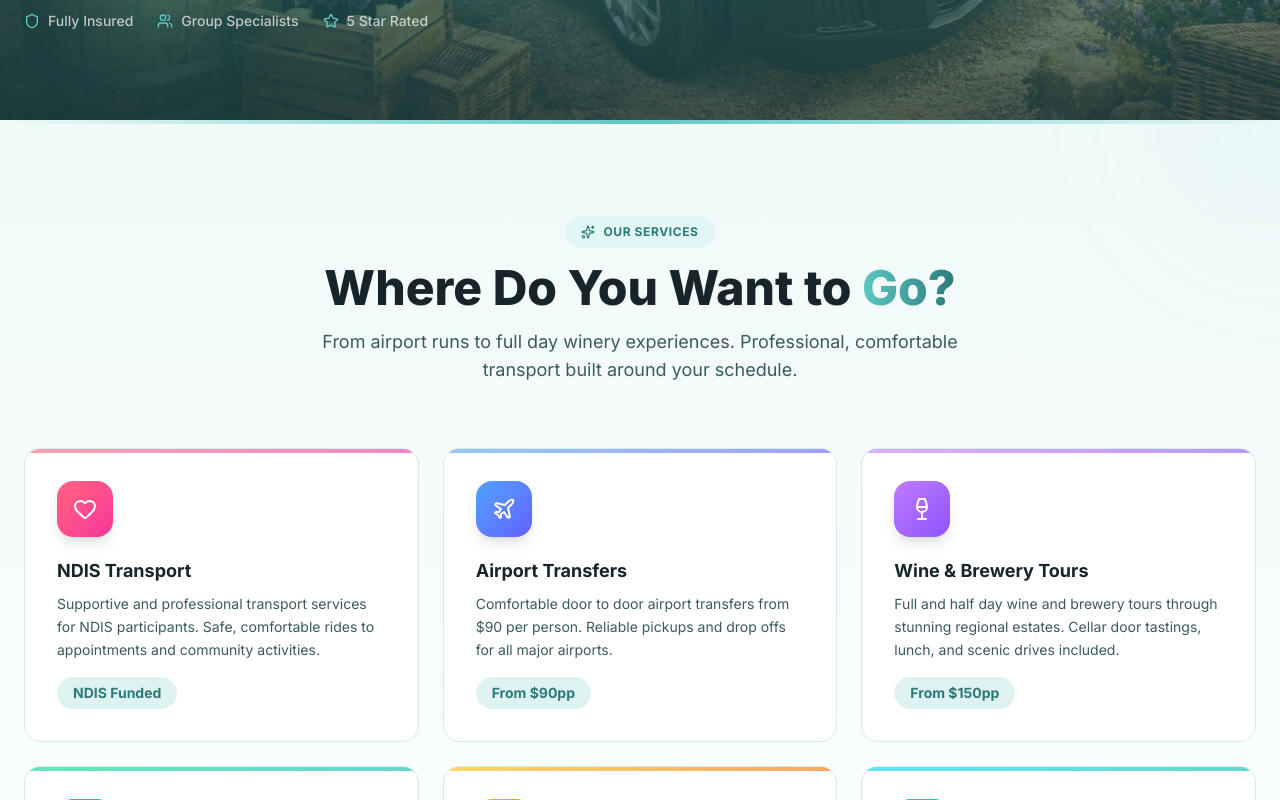
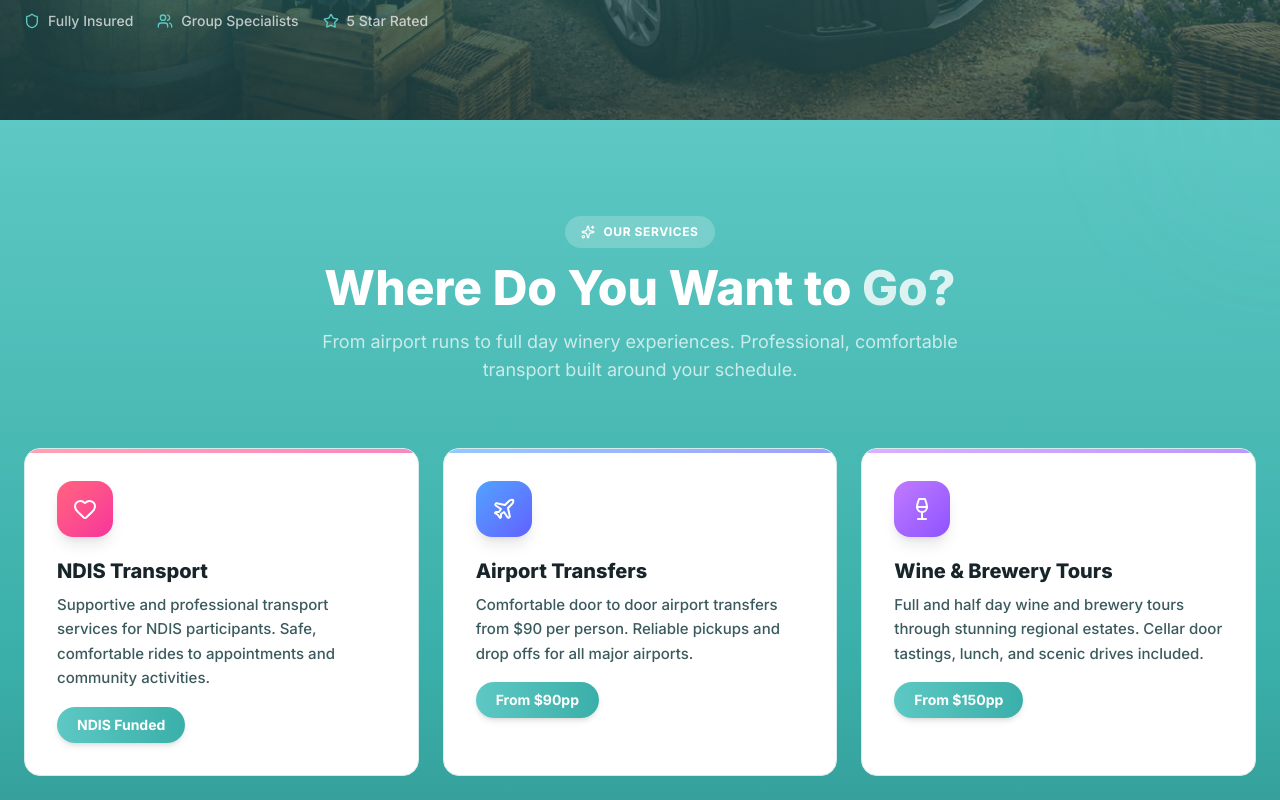
Before and after one commit to rileykenn/inclusive-transport-proposal, a Next.js app: page / in a window 1280 px wide. Shown: the part 680-1480 px from the top of the page. Built offline with nearby package versions, Linux system fonts and the light colour scheme.

Commit message:
Services section: bright teal background, bolder card text, gradient price badges

```diff
--- a/src/app/page.tsx
+++ b/src/app/page.tsx
@@ -456,7 +456,7 @@ function Services() {
     return (
         <AnimatedSection
             id="services"
-            className="py-24 px-6 bg-gradient-to-b from-[var(--color-surface-alt)] to-white relative overflow-hidden"
+            className="py-24 px-6 bg-gradient-to-b from-[var(--color-primary)] via-[var(--color-primary-dark)] to-[var(--color-primary-deeper)] relative overflow-hidden"
         >
             {/* Background decoration */}
             <div className="absolute top-0 left-0 w-full h-1 bg-gradient-to-r from-transparent via-[var(--color-primary)] to-transparent" />
@@ -465,17 +465,17 @@ function Services() {
 
             <div className="max-w-7xl mx-auto relative">
                 <motion.div variants={fadeUp} className="text-center mb-16">
-                    <div className="inline-flex items-center gap-2 bg-[var(--color-primary)]/10 text-[var(--color-primary-deeper)] px-4 py-2 rounded-full text-xs font-bold uppercase tracking-wider mb-4">
+                    <div className="inline-flex items-center gap-2 bg-white/20 text-white px-4 py-2 rounded-full text-xs font-bold uppercase tracking-wider mb-4">
                         <Sparkles size={14} />
                         Our Services
                     </div>
-                    <h2 className="text-3xl sm:text-5xl font-extrabold text-[var(--color-text)] mb-4">
+                    <h2 className="text-3xl sm:text-5xl font-extrabold text-white mb-4">
                         Where Do You Want to{" "}
-                        <span className="text-transparent bg-clip-text bg-gradient-to-r from-[var(--color-primary)] to-[var(--color-primary-deeper)]">
+                        <span className="text-white/80">
                             Go?
                         </span>
                     </h2>
-                    <p className="text-lg text-[var(--color-text-secondary)] max-w-2xl mx-auto">
+                    <p className="text-lg text-white/70 max-w-2xl mx-auto">
                         From airport runs to full day winery experiences. Professional,
                         comfortable transport built around your schedule.
                     </p>
@@ -498,13 +498,13 @@ function Services() {
                                     className="text-white"
                                 />
                             </div>
-                            <h3 className="text-lg font-bold text-[var(--color-text)] mb-2">
+                            <h3 className="text-xl font-extrabold text-[var(--color-text)] mb-2">
                                 {service.title}
                             </h3>
-                            <p className="text-sm text-[var(--color-text-secondary)] leading-relaxed mb-4">
+                            <p className="text-[15px] font-medium text-[var(--color-text-secondary)] leading-relaxed mb-4">
                                 {service.desc}
                             </p>
-                            <span className="inline-block text-sm font-bold text-[var(--color-primary-deeper)] bg-[var(--color-primary-light)] px-4 py-1.5 rounded-full">
+                            <span className="inline-block text-sm font-bold text-white bg-gradient-to-r from-[var(--color-primary)] to-[var(--color-primary-dark)] px-5 py-2 rounded-full shadow-md">
                                 {service.price}
                             </span>
                         </motion.div>
```
